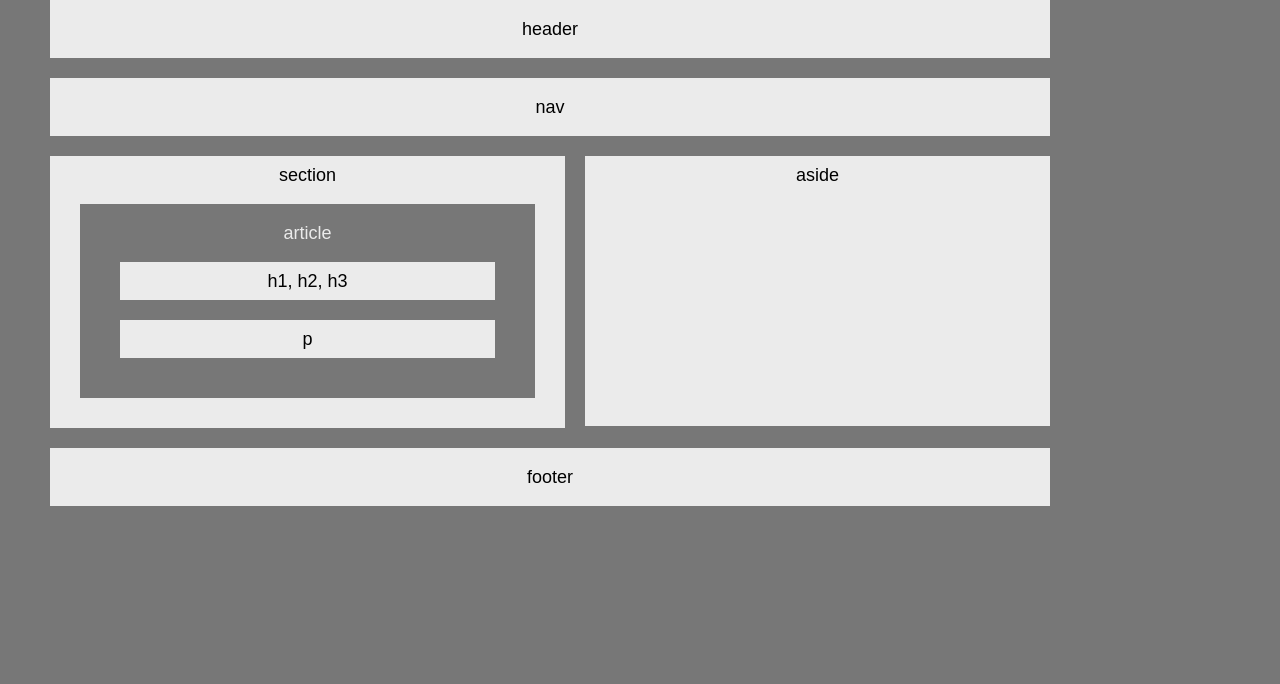
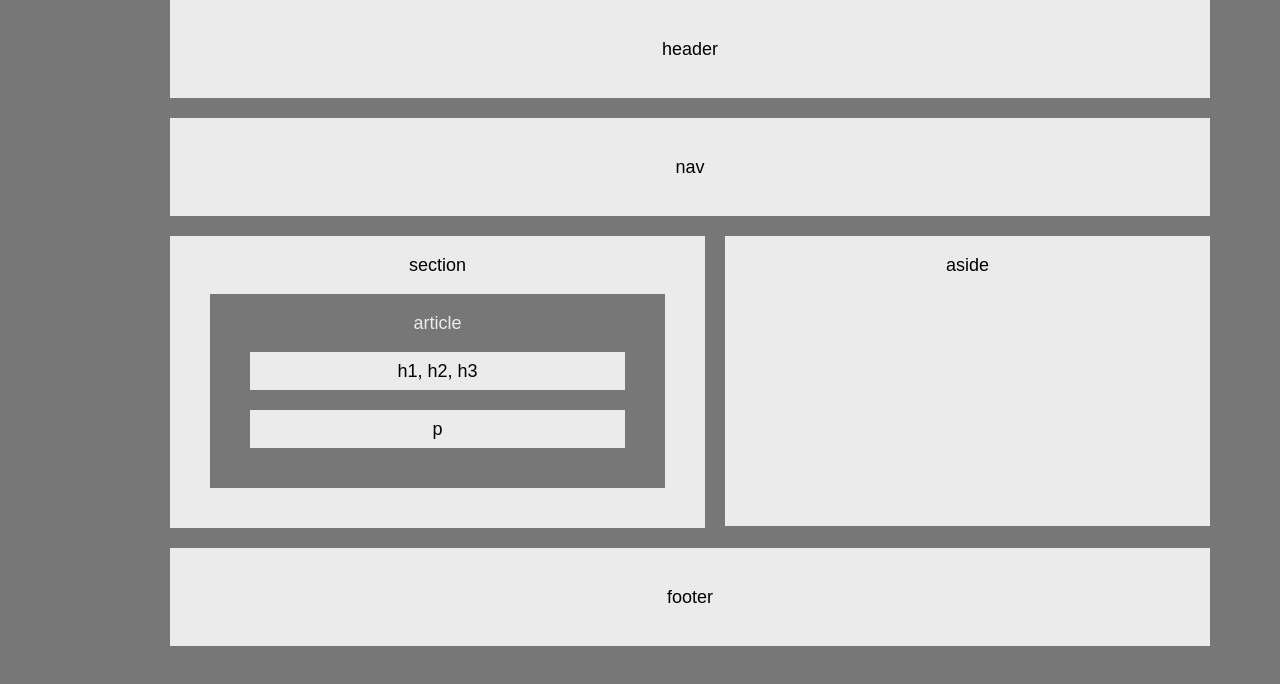
Before and after one commit to Ankitashah212/HW_WireFrame, a plain HTML site: page index.html in a window 1280 px wide. Drawn offline with Linux system fonts and the light colour scheme.

Commit message:
made everything bigger

```diff
--- a/style.css
+++ b/style.css
@@ -12,8 +12,6 @@ h1, h2, h3{
     background-color: #ebebeb;
     color: black;
     height: 20px;
-
-
 }
 
 div{
@@ -37,22 +35,19 @@ p{
     padding: 10px;
     margin: 20px;
 
-
-
-
 }
 header{
-    margin-left: 50px;
-    padding: 20px;
+    margin-left: 170px;
+    padding: 40px;
     background-color: #ebebeb;
     width: 960px;
 }
 
 nav{
-    margin-left: 50px;
+    margin-left: 170px;
     margin-top: 20px;
     width: 960px;
-    padding: 20px;
+    padding: 40px;
     background-color: #ebebeb;
 }
 article{
@@ -63,8 +58,8 @@ article{
 }
 section{
     margin-top: 20px;
-    margin-left: 50px;
-    padding: 10px;
+    margin-left: 170px;
+    padding: 20px;
     background-color: #ebebeb;
     width: 495px;
     float: left;
@@ -74,7 +69,7 @@ section{
 
 .aside{
     margin-top: 20px;
-    padding: 10px;
+    padding: 20px;
     background-color: #ebebeb;
     width: 445px;
     float: left;
@@ -82,12 +77,11 @@ section{
     height: 250px;
 }
 
-
 footer{
     width: 960px;
     clear: both;
-     margin-left: 50px;
-     margin-top: 20px;
-    padding: 20px;
+    margin-left: 170px;
+    margin-top: 20px;
+    padding: 40px;
     background-color: #ebebeb;
 }
```
